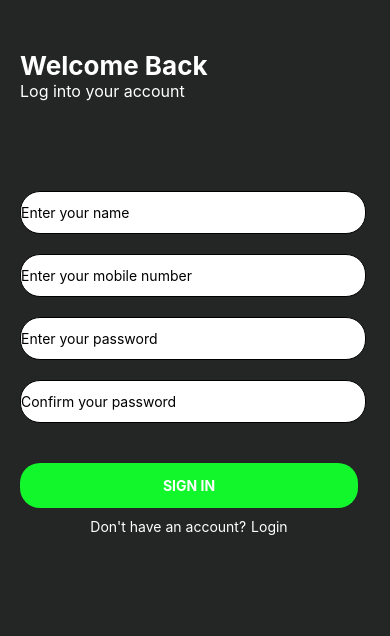
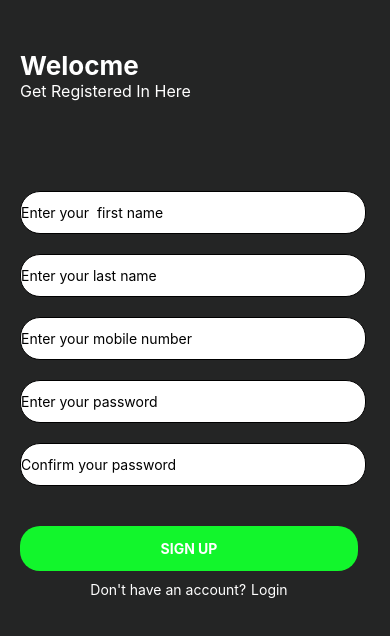
Before and after one commit to shavinda12/exerciseApp, a React Native app: screen /RegistrationScreen in a window 390 px wide. Shown: the top 636 px of the page. Built offline with nearby package versions, Linux system fonts and the light colour scheme.

Commit message:
replacing image in home screen

```diff
--- a/custom_modules/components/ExerciseCard.tsx
+++ b/custom_modules/components/ExerciseCard.tsx
@@ -34,7 +34,7 @@ const styles = StyleSheet.create({
     flexDirection: 'row',
     justifyContent: 'flex-start',
     padding: 15,
-    backgroundColor: '#8F918F',
+    backgroundColor: '#fff',
     borderRadius: 20,
     marginTop: 10,
   },
--- a/custom_modules/components/ExerciseDetails.tsx
+++ b/custom_modules/components/ExerciseDetails.tsx
@@ -20,7 +20,7 @@ const ExerciseDetails = ({topic, value}: ExerciseDetailsProp) => {
       <View style={{width:"30%"}}>
         <TextTitle
           fontSize={14}
-          fontColor="#fff"
+          fontColor="#000"
           title={topic}
           fontWeight="normal"
         />
@@ -28,7 +28,7 @@ const ExerciseDetails = ({topic, value}: ExerciseDetailsProp) => {
       <View style={{width:"60%",justifyContent:"flex-start"}}>
         <TextTitle
           fontSize={14}
-          fontColor="#fff"
+          fontColor="#000"
           title={value}
           fontWeight="normal"
         />
--- a/custom_modules/screens/HomeScreen.tsx
+++ b/custom_modules/screens/HomeScreen.tsx
@@ -1,4 +1,4 @@
-import React from 'react';
+import React, { useEffect } from 'react';
 import {ActivityIndicator, Image, StyleSheet, Text, TouchableHighlight, View} from 'react-native';
 import TextTitle from '../components/TextTitle';
 import {ScrollView} from 'react-native';
@@ -9,11 +9,13 @@ import {StackParamList} from '../../Navigation/StackNavigation/stackNavigation';
 import {useNavigation} from '@react-navigation/native';
 import {Exercise} from '../types/Exercise';
 import useSelectedExerciseStore from '../store/SelectedExerciseStore';
+import useUserNameStore from '../store/UserNameStore';
 
 type HomeScreenNavigationProp = NativeStackNavigationProp<
   StackParamList,
   'HomeScreen'
 >;
+
 
 const HomeScreen = () => {
   const navigation = useNavigation<HomeScreenNavigationProp>();
@@ -22,9 +24,17 @@ const HomeScreen = () => {
 
   const {selectedExercises} = useSelectedExerciseStore();
 
+  const{loggedUserName}=useUserNameStore()
+
   const onExerciseCardPress = (exercise: Exercise) => {
     navigation.navigate('ExerciseDetailScreen', {exercise});
   };
+
+  useEffect(()=>{
+
+  },[])
+
+
 
   return (
     <View style={styles.container}>
@@ -38,14 +48,14 @@ const HomeScreen = () => {
         <TextTitle
           fontSize={22}
           fontColor="#fff"
-          title="Nethupama Shavinda"
+          title={loggedUserName}
           fontWeight="400"
         />
       </View>
 
       <View style={styles.imageContainer}>
         <Image
-          source={require('../assets/homeBackgroundImage.png')}
+          source={require('../assets/exerciseWorkout.jpeg')}
           resizeMode="cover"
           style={{width: '100%', height: '100%'}}
         />
@@ -113,8 +123,8 @@ const styles = StyleSheet.create({
   imageContainer: {
     width: 350,
     height: 200,
-    borderBottomRightRadius: 10,
-    borderBottomLeftRadius: 10,
+    borderBottomRightRadius: 50,
+    borderBottomLeftRadius: 50,
     marginTop: 10,
   },
   statuContainer: {
--- a/custom_modules/screens/LoginScreen.tsx
+++ b/custom_modules/screens/LoginScreen.tsx
@@ -1,5 +1,5 @@
 import React from 'react';
-import {StyleSheet, Text, TextInput, View} from 'react-native';
+import {StyleSheet, Text, TextInput, ToastAndroid, View} from 'react-native';
 import TextTitle from '../components/TextTitle';
 import z from 'zod';
 import {Controller, useForm} from 'react-hook-form';
@@ -11,6 +11,8 @@ import {UserDetails} from '../types/UserDetails';
 import {NativeStackNavigationProp} from '@react-navigation/native-stack';
 import {StackParamList} from '../../Navigation/StackNavigation/stackNavigation';
 import {useNavigation} from '@react-navigation/native';
+import useUserNameStore from '../store/UserNameStore';
+
 
 const loginSchema = z.object({
   userName: z.string().min(1, {message: 'Password cannot be emplty'}),
@@ -26,6 +28,8 @@ type StackNavigationType = NativeStackNavigationProp<
 
 const LoginScreen = () => {
   const navigation = useNavigation<StackNavigationType>();
+  const {setUserName} = useUserNameStore();
+
   const {
     control,
     formState: {errors},
@@ -40,24 +44,21 @@ const LoginScreen = () => {
     const auth = users.find(user => user.firstName == data.userName);
     if (auth) {
       if (auth.password == data.password) {
-        await AsyncStorage.setItem(
-          'LoggedUser',
-          auth.firstName + ' ' + auth.lastName,
-        );
+        setUserName(data.userName);
         navigation.navigate('HomeScreen');
       } else {
-        console.log('Invalid credential');
+        ToastAndroid.show("Invalid Credentials",ToastAndroid.SHORT)
         return false;
       }
     } else {
-      console.log('Invalid credential');
+      ToastAndroid.show("Invalid Credentials",ToastAndroid.SHORT)
       return false;
     }
   };
 
-  const registerScreenNavigation=()=>{
-    navigation.navigate("RegistrationScreen")
-  }
+  const registerScreenNavigation = () => {
+    navigation.navigate('RegistrationScreen');
+  };
 
   return (
     <View style={styles.container}>
@@ -114,15 +115,20 @@ const LoginScreen = () => {
             <Text style={styles.errorText}>{errors.userName.message}</Text>
           )}
         </View>
+        <View></View>
       </View>
       <View style={{marginTop: 100, margin: 20}}>
         <Button
           buttonText="SIGN IN"
           buttonTextColor="#fff"
           onClickButton={handleSubmit(onSubmit)}
-          backgroundColr='#12F62C'
+          backgroundColr="#12F62C"
         />
-        <TextButton titleText="Don't have an account?" buttonText="REGISTER" onTextButtonPress={registerScreenNavigation}/>
+        <TextButton
+          titleText="Don't have an account?"
+          buttonText="REGISTER"
+          onTextButtonPress={registerScreenNavigation}
+        />
       </View>
     </View>
   );
--- a/custom_modules/screens/RegistrationScreen.tsx
+++ b/custom_modules/screens/RegistrationScreen.tsx
@@ -1,5 +1,5 @@
 import React from 'react';
-import {StyleSheet, Text, TextInput, View} from 'react-native';
+import {StyleSheet, Text, TextInput, ToastAndroid, View} from 'react-native';
 import TextTitle from '../components/TextTitle';
 import {Controller, useForm} from 'react-hook-form';
 import Button from '../components/Button';
@@ -62,9 +62,12 @@ const RegistrationScreen = () => {
     confirmPassword,
     mobile,
   }: RegistrationFormData) => {
+
+    console.log("hello world")
+
     try {
       if (password != confirmPassword) {
-        console.log('password mistmatch');
+        ToastAndroid.show("Password are miss matching",ToastAndroid.SHORT)
       }
       const newUser = {
         firstName:firstName,
@@ -79,13 +82,14 @@ const RegistrationScreen = () => {
 
       const userExist = users.some(user => user.firstName == firstName);
       if (userExist) {
-        console.log('user exsit');
+        ToastAndroid.show("User Name Exists",ToastAndroid.SHORT)
         return false;
       }
       users.push(newUser);
       await AsyncStorage.setItem('@users', JSON.stringify(users));
+      navigation.navigate("LoginScreen")
     } catch (e) {
-      console.log(e);
+      ToastAndroid.show("Something went wrong",ToastAndroid.SHORT)
       return false;
     }
   };
@@ -96,13 +100,13 @@ const RegistrationScreen = () => {
         <TextTitle
           fontSize={26}
           fontWeight="bold"
-          title="Welcome Back"
+          title="Welocme"
           fontColor="#fff"
         />
         <TextTitle
           fontSize={16}
           fontWeight="400"
-          title="Log into your account"
+          title="Get Registered In Here"
           fontColor="#fff"
         />
       </View>
@@ -117,12 +121,31 @@ const RegistrationScreen = () => {
                 onBlur={onBlur}
                 onChangeText={onChange}
                 value={value}
-                placeholder="Enter your name"
+                placeholder="Enter your  first name"
               />
             )}
           />
           {errors.firstName && (
             <Text style={styles.errorText}>{errors.firstName.message}</Text>
+          )}
+        </View>
+
+        <View style={styles.inputFeildContainer}>
+          <Controller
+            control={control}
+            name="lastName"
+            render={({field: {onChange, onBlur, value}}) => (
+              <TextInput
+                style={styles.inputBox}
+                onBlur={onBlur}
+                onChangeText={onChange}
+                value={value}
+                placeholder="Enter your last name"
+              />
+            )}
+          />
+          {errors.lastName && (
+            <Text style={styles.errorText}>{errors.lastName.message}</Text>
           )}
         </View>
 
@@ -192,7 +215,7 @@ const RegistrationScreen = () => {
       </View>
       <View style={{marginTop: 100, margin: 20}}>
         <Button
-          buttonText="SIGN IN"
+          buttonText="SIGN UP"
           buttonTextColor="#fff"
           onClickButton={handleSubmit(onSubmit)}
           backgroundColr='#12F62C'
--- /dev/null
+++ b/custom_modules/store/UserNameStore.ts
@@ -0,0 +1,14 @@
+import { create } from "zustand";
+
+
+interface LoggedUserStore{
+    loggedUserName:string,
+    setUserName:(name:string)=>void
+}
+
+const useUserNameStore=create<LoggedUserStore>(set=>({
+    loggedUserName:"",
+    setUserName:(userName:string)=>set(()=>({loggedUserName:userName})),
+}))
+
+export default useUserNameStore;
--- a/package.json
+++ b/package.json
@@ -33,6 +33,7 @@
     "react-native-safe-area-context": "^4.9.0",
     "react-native-screens": "^3.29.0",
     "react-native-tab-view": "^3.5.2",
+    "react-native-toast-message": "^2.2.1",
     "react-native-vector-icons": "^10.0.3",
     "react-native-virtualized-view": "^1.0.0",
     "react-query": "^3.39.3",
```
Also changed, not shown: custom_modules/assets/exerciseWorkout.jpeg (added), 1 other file (tests, documents, lock files or other folders).
